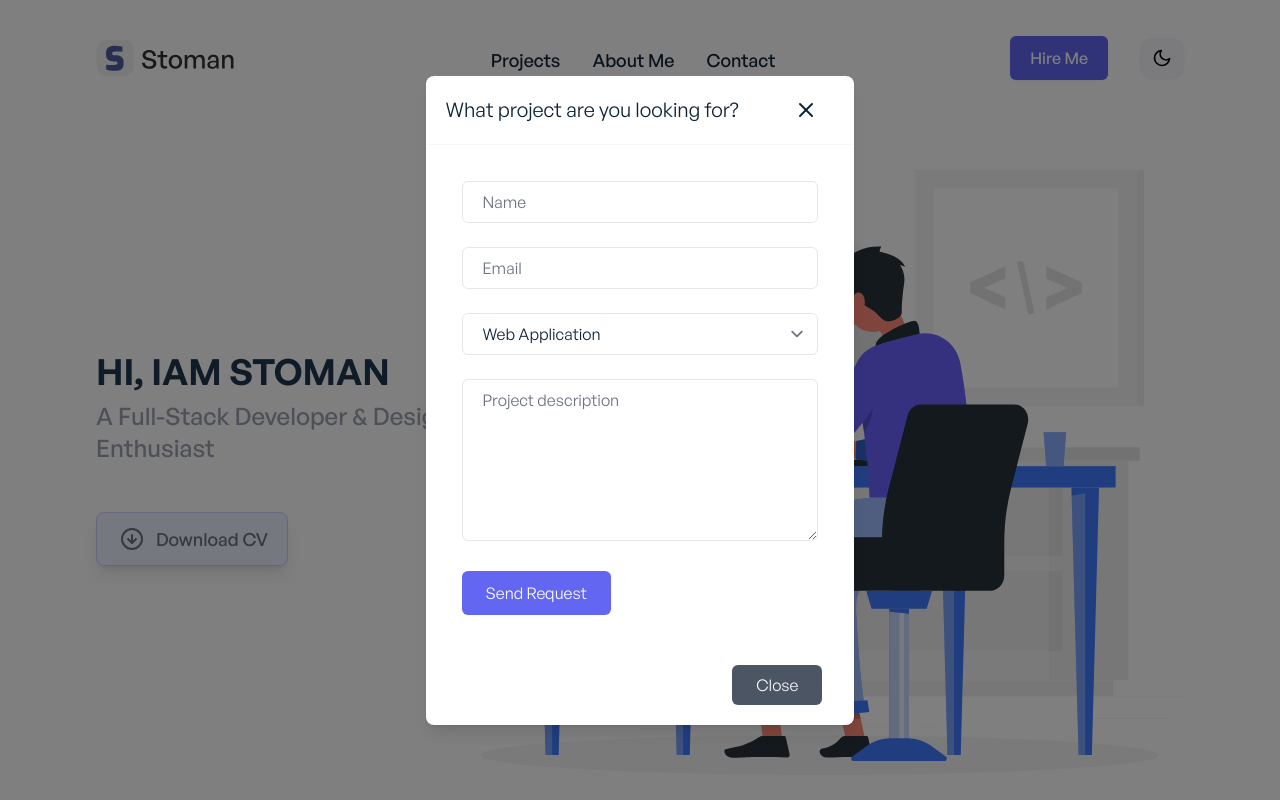
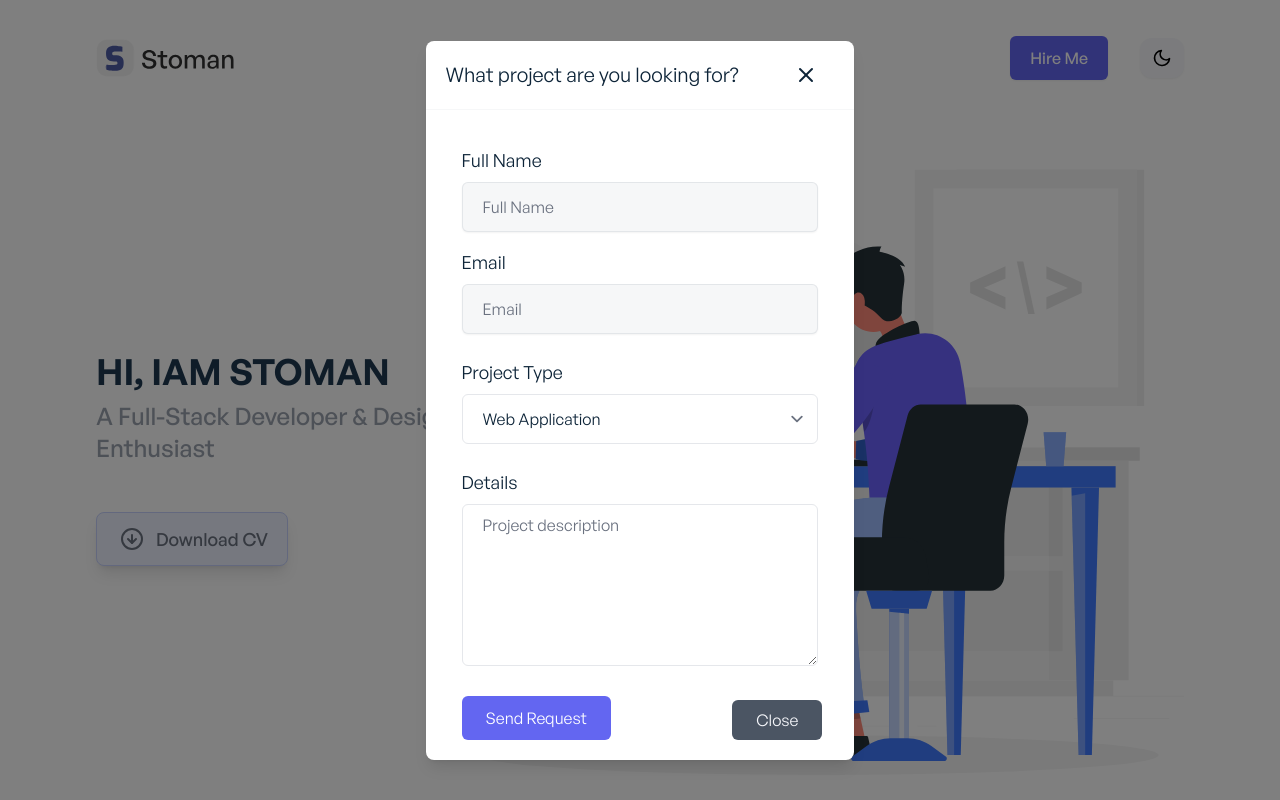
Before and after one commit to murakamiharuto/TailwindCSS-Vue.js, a Vue app: page / in a window 1280 px wide. Both pictures are taken after a click on the button "Hire Me". Shown: the top 800 px of the page. Built offline with nearby package versions, Linux system fonts and the light colour scheme; what vue-backtotop would draw is missing.

Commit message:
Use reuseable form input in hire me modal

```diff
--- a/src/components/HireMeModal.vue
+++ b/src/components/HireMeModal.vue
@@ -1,9 +1,10 @@
 <script>
 import feather from 'feather-icons';
 import Button from './reusable/Button.vue';
+import FormInput from './reusable/FormInput.vue';
 export default {
 	props: ['showModal', 'modal', 'categories'],
-	components: { Button },
+	components: { Button, FormInput },
 	data() {
 		return {};
 	},
@@ -36,13 +37,13 @@ export default {
 						class="modal-wrapper flex items-center z-30"
 					>
 						<div
-							class="modal max-w-md mx-5 xl:max-w-xl lg:max-w-xl md:max-w-xl bg-secondary-light dark:bg-primary-dark max-h-screen shadow-lg flex-row rounded-lg relative"
+							class="modal max-w-md mx-5 md:max-w-xl bg-secondary-light dark:bg-primary-dark max-h-screen shadow-lg flex-row rounded-lg relative"
 						>
 							<div
 								class="modal-header flex justify-between gap-10 p-5 border-b border-ternary-light dark:border-ternary-dark"
 							>
 								<h5
-									class=" text-primary-dark dark:text-primary-light text-xl"
+									class="text-primary-dark dark:text-primary-light text-xl"
 								>
 									What project are you looking for?
 								</h5>
@@ -55,33 +56,27 @@ export default {
 							</div>
 							<div class="modal-body p-5 w-full h-full">
 								<form class="max-w-xl m-4 text-left">
-									<div class="mt-0">
-										<input
-											class="w-full px-5 py-2 border-1 border-gray-200 dark:border-secondary-dark rounded-md text-md bg-secondary-light dark:bg-ternary-dark text-primary-dark dark:text-ternary-light"
-											id="name"
-											name="name"
-											type="text"
-											required=""
-											placeholder="Name"
-											aria-label="Name"
-										/>
-									</div>
+									<FormInput
+										label="Full Name"
+										inputIdentifier="name"
+										class="mb-2"
+									/>
+									<FormInput
+										label="Email"
+										inputIdentifier="email"
+										inputType="email"
+									/>
+
 									<div class="mt-6">
-										<input
-											class="w-full px-5 py-2 border-1 border-gray-200 dark:border-secondary-dark rounded-md text-md bg-secondary-light dark:bg-ternary-dark text-primary-dark dark:text-ternary-light"
-											id="email"
-											name="email"
-											type="text"
-											required=""
-											placeholder="Email"
-											aria-label="Email"
-										/>
-									</div>
-									<div class="mt-6">
+										<label
+											class="block mb-2 text-lg text-primary-dark dark:text-primary-light"
+											for="project"
+											>Project Type</label
+										>
 										<select
-											class="w-full px-5 py-2 border-1 border-gray-200 dark:border-secondary-dark rounded-md text-md bg-secondary-light dark:bg-ternary-dark text-primary-dark dark:text-ternary-light"
-											id="subject"
-											name="subject"
+											class="w-full px-5 py-3 border-1 border-gray-200 dark:border-secondary-dark rounded-md text-md bg-secondary-light dark:bg-ternary-dark text-primary-dark dark:text-ternary-light"
+											id="project"
+											name="project"
 											type="text"
 											required=""
 											aria-label="Project Category"
@@ -90,16 +85,22 @@ export default {
 												v-for="category in categories"
 												:key="category.id"
 												:value="category.value"
-												>{{ category.name }}</option
 											>
+												{{ category.name }}
+											</option>
 										</select>
 									</div>
 
 									<div class="mt-6">
+										<label
+											class="block mb-2 text-lg text-primary-dark dark:text-primary-light"
+											for="details"
+											>Details</label
+										>
 										<textarea
 											class="w-full px-5 py-2 border-1 border-gray-200 dark:border-secondary-dark rounded-md text-md bg-secondary-light dark:bg-ternary-dark text-primary-dark dark:text-ternary-light"
-											id="message"
-											name="message"
+											id="details"
+											name="details"
 											cols="14"
 											rows="6"
 											aria-label="Details"
@@ -110,15 +111,7 @@ export default {
 									<div class="mt-6 pb-4 sm:pb-1">
 										<Button
 											title="Send Request"
-											class="px-4
-											sm:px-6
-											py-2
-											sm:py-2.5
-											text-white
-											bg-indigo-500
-											hover:bg-indigo-600
-											rounded-md
-											focus:ring-1 focus:ring-indigo-900 duration-500"
+											class="px-4 sm:px-6 py-2 sm:py-2.5 text-white bg-indigo-500 hover:bg-indigo-600 rounded-md focus:ring-1 focus:ring-indigo-900 duration-500"
 											type="submit"
 											aria-label="Submit Request"
 										/>
@@ -130,11 +123,7 @@ export default {
 							>
 								<Button
 									title="Close"
-									class=" px-4
-									sm:px-6
-									py-2 bg-gray-600 text-primary-light hover:bg-ternary-dark dark:bg-gray-200 dark:text-secondary-dark dark:hover:bg-primary-light
-									rounded-md
-									focus:ring-1 focus:ring-indigo-900 duration-500"
+									class="px-4 sm:px-6 py-2 bg-gray-600 text-primary-light hover:bg-ternary-dark dark:bg-gray-200 dark:text-secondary-dark dark:hover:bg-primary-light rounded-md focus:ring-1 focus:ring-indigo-900 duration-500"
 									@click="showModal()"
 									aria-label="Close Modal"
 								/>
@@ -149,7 +138,7 @@ export default {
 
 <style scoped>
 .modal-body {
-	max-height: 500px;
+	max-height: 570px;
 }
 .bg-gray-800-opacity {
 	background-color: #2d374850;
```
